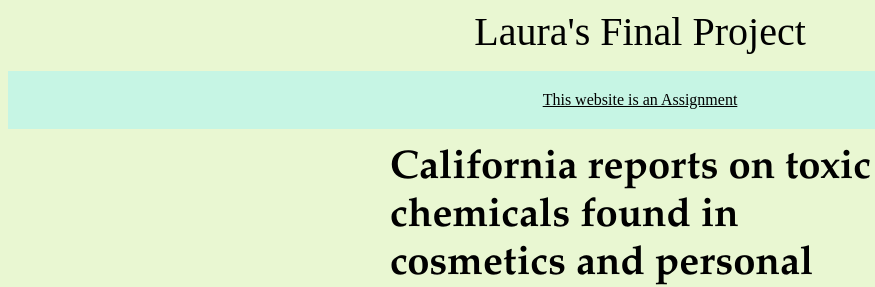
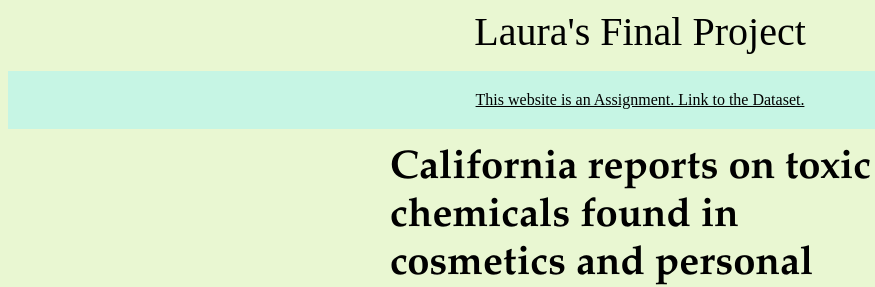
Before and after one commit to lauraaaas/lauraaaas.github.io, a plain HTML site: page index.html in a window 1280 px wide. Shown: the top 287 px of the page, 0-875 px from the left. Drawn offline with Linux system fonts and the light colour scheme; a web font is replaced by a local one.

Commit message:
Update index.html

```diff
--- a/index.html
+++ b/index.html
@@ -12,7 +12,7 @@
     <section id="home">
         <p class="magzineName">Laura's Final Project</p>
         <ul class="header">
-            <a href="#home">This website is an Assignment </a>
+            <a href="#https://docs.google.com/spreadsheets/d/1tHmXTrlbLLd-OtHyrvdBcMVMXn8AL3KgW-dBeyRFWNY/edit?usp=sharing">This website is an Assignment. Link to the Dataset. </a>
         </ul>
     </section>
 
```
